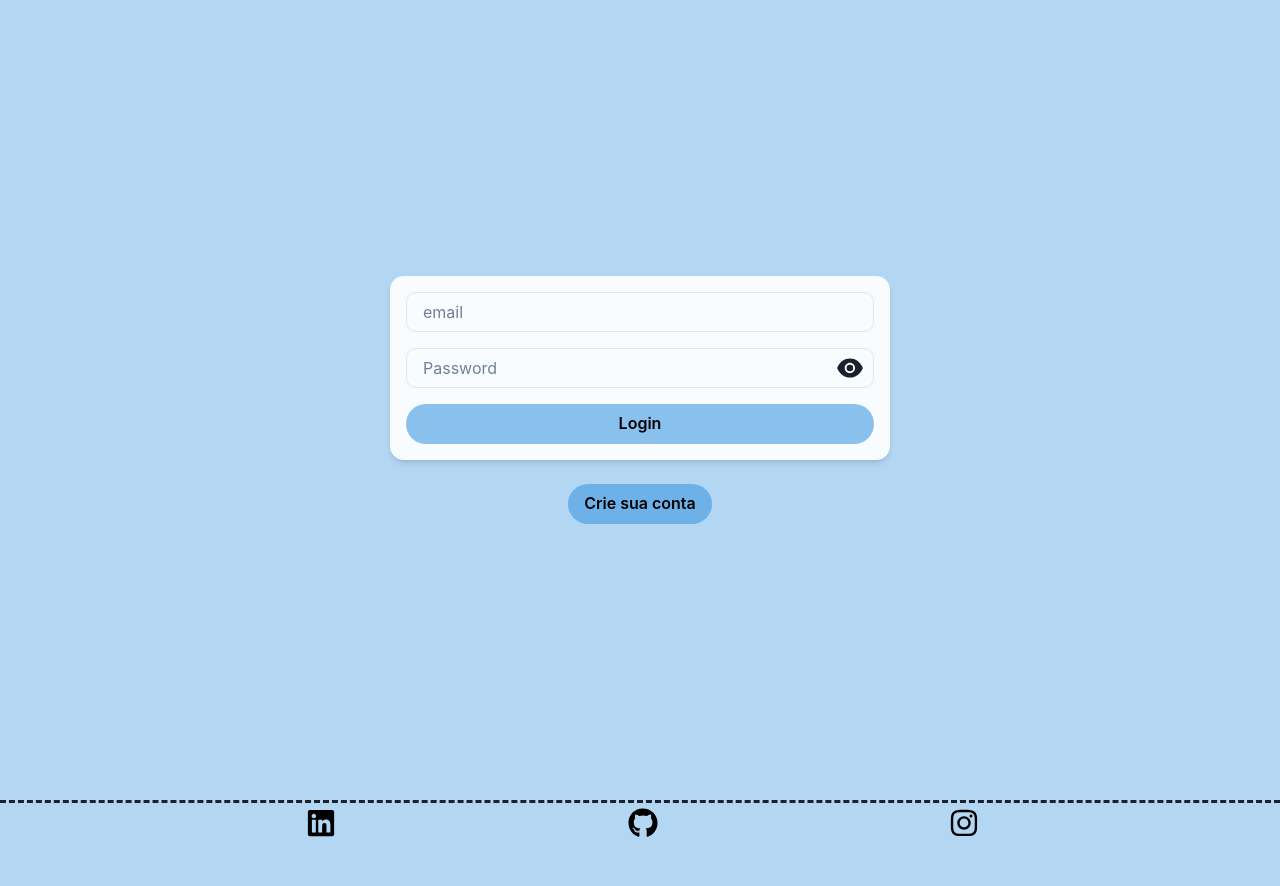
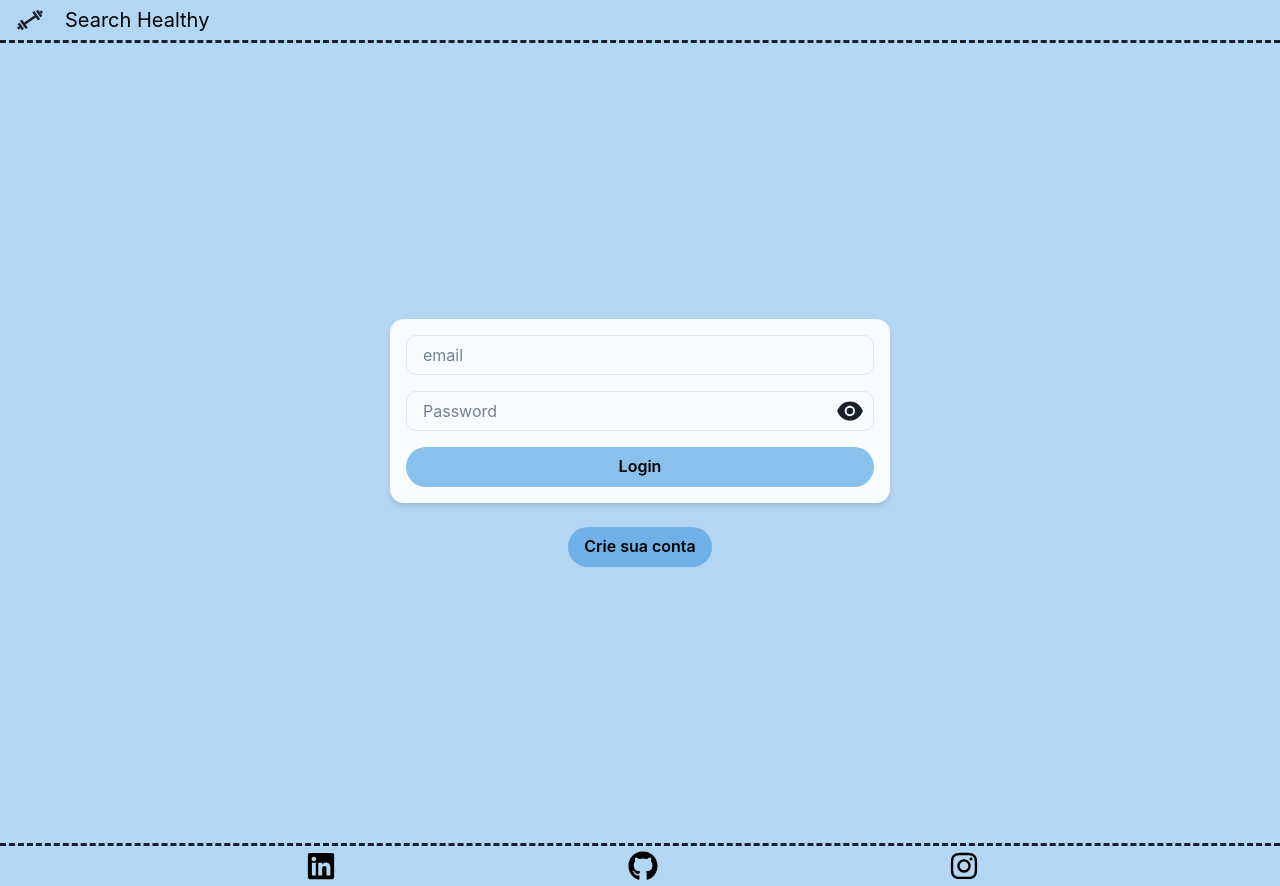
Before and after one commit to iuridantas/front-Search-healthy, a React (Vite) app in the folder search-healthy/: page / in a window 1280 px wide. Before the commit the page ends 843 px from the top, so only its background shows below. Built offline with nearby package versions, Linux system fonts and the light colour scheme.

Commit message:
feat: created header

```diff
--- /dev/null
+++ b/search-healthy/src/components/header/header.tsx
@@ -0,0 +1,32 @@
+import { Link, useNavigate } from 'react-router-dom';
+import { CgGym } from 'react-icons/cg';
+import { HeaderButtons, HeaderComponent, HeaderLogo } from './style';
+
+export function Header() {
+  const navigate = useNavigate();
+
+  return (
+    <HeaderComponent>
+      <HeaderLogo>
+          <CgGym size={30} />
+          <h1>Search Healthy</h1>
+      </HeaderLogo>
+      <HeaderButtons>
+        <div>
+          {localStorage.getItem('token') ? (
+            <button
+              onClick={() => {
+                localStorage.removeItem('token');
+                navigate('/');
+              }}
+            >
+              Sair
+            </button>
+          ) : (
+            <></>
+          )}
+        </div>
+      </HeaderButtons>
+    </HeaderComponent>
+  );
+}
--- /dev/null
+++ b/search-healthy/src/components/header/style.ts
@@ -0,0 +1,37 @@
+import styled from 'styled-components';
+
+export const HeaderComponent = styled.header`
+  display: flex;
+  width: 100%;
+  padding: 5px 10px 5px 15px;
+  bottom: 0;
+  border-bottom: dashed;
+  justify-content: space-between;
+  h1 {
+    padding-left: 20px;
+    color: black;
+    font-size: 20px;
+  }
+`;
+
+export const HeaderLogo = styled.section`
+  display: flex;
+  justify-content: center;
+  align-items: center;
+`;
+
+export const HeaderButtons = styled.section`
+  display: flex;
+  align-items: center;
+  button {
+    border: none;
+    border-radius: 10px;
+    cursor: pointer;
+    background-color: rgba(66, 153, 225, 0.6);
+    padding: 5px;
+    color: black;
+    :hover {
+      background-color: rgba(66,153,225);
+    }
+  }
+`;
--- a/search-healthy/src/main.tsx
+++ b/search-healthy/src/main.tsx
@@ -7,6 +7,7 @@ import { Register } from './pages/register/register';
 import { Home } from './pages/home/home';
 import { Footer } from './components/footer/footer';
 import { extendTheme } from '@chakra-ui/react'
+import { Header } from './components/header/header';
 
 const theme = extendTheme({
   styles: {
@@ -22,6 +23,7 @@ ReactDOM.createRoot(document.getElementById('root') as HTMLElement).render(
   <React.StrictMode>
     <ChakraProvider theme={theme}>
     <BrowserRouter>
+    <Header />
     <Routes>
     <Route path="/" element={<Login />} />
     <Route path="/register" element={<Register />} />
```
